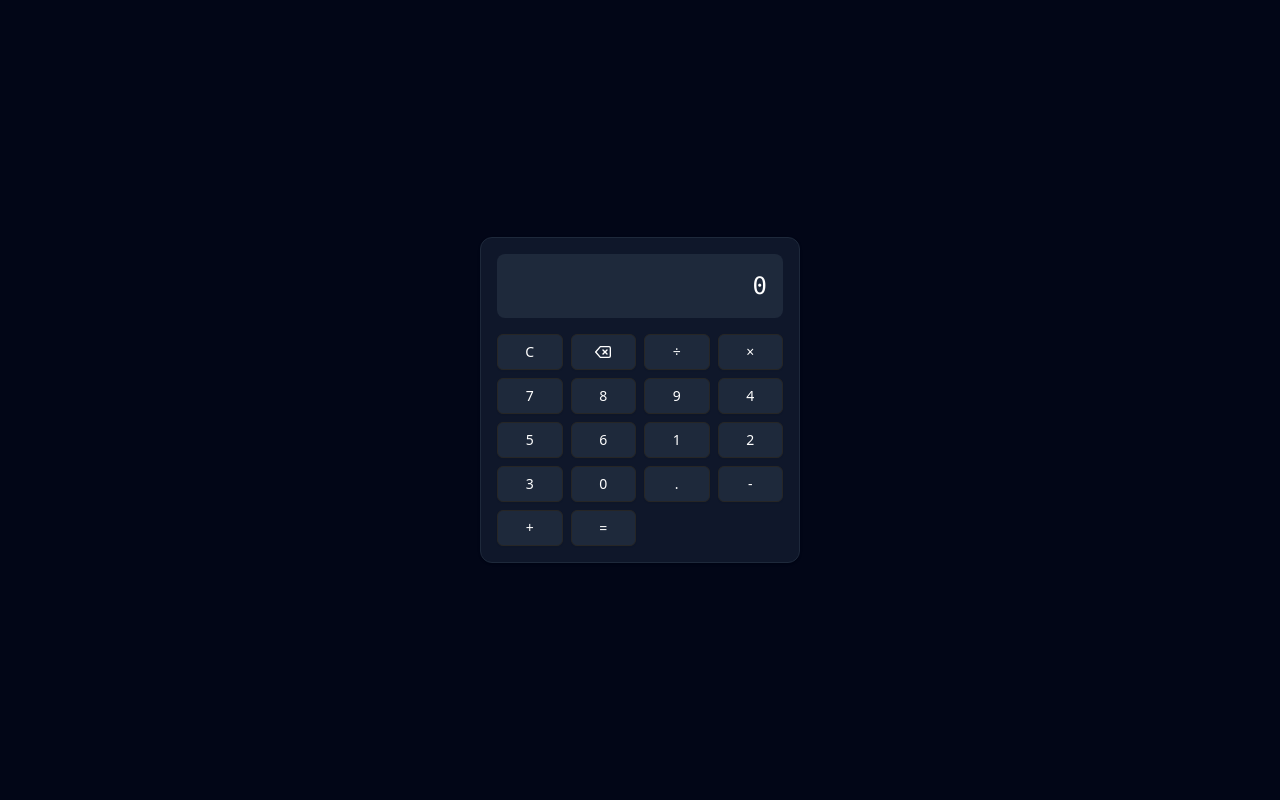
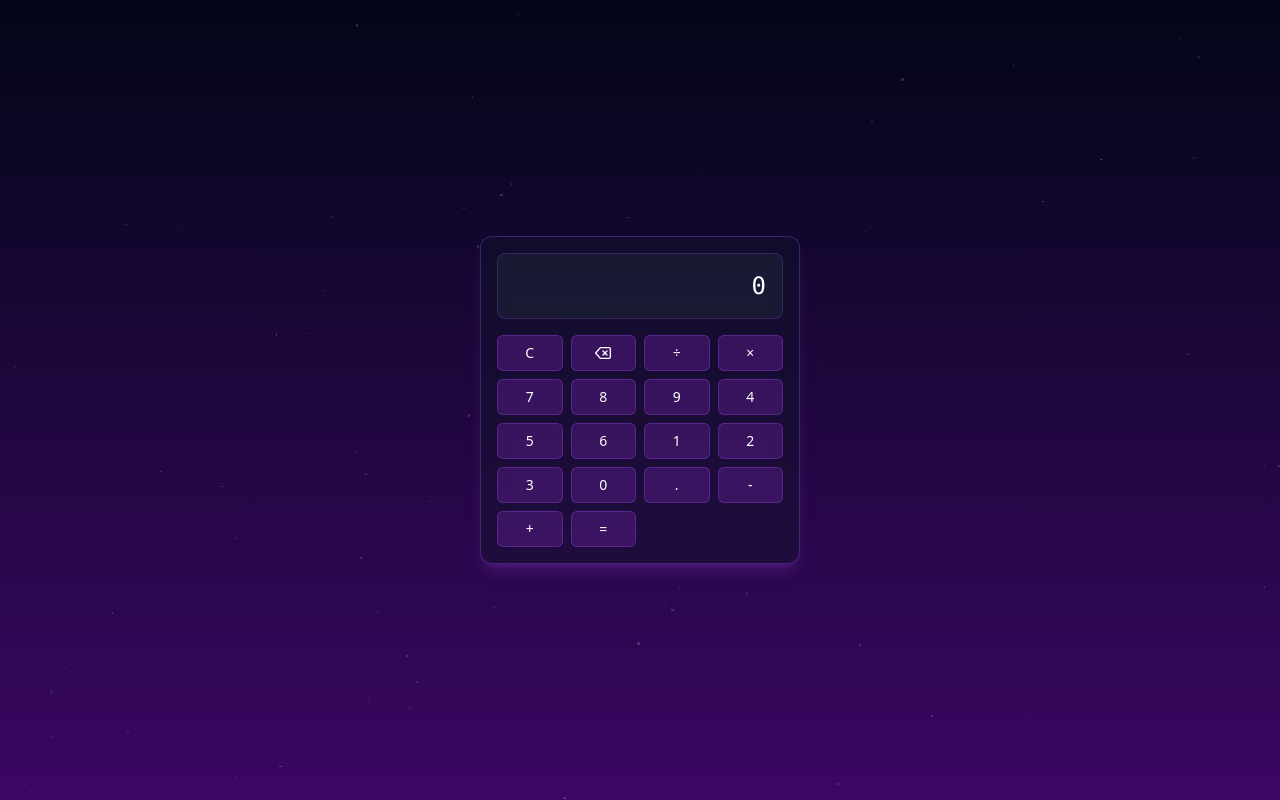
Before and after one commit to vocabotics/nightcalc, a React (Vite) app: page / in a window 1280 px wide. Built offline with nearby package versions, Linux system fonts and the light colour scheme.

Commit message:
Update: make it space themed...

```diff
--- a/src/components/Calculator/Calculator.tsx
+++ b/src/components/Calculator/Calculator.tsx
@@ -71,40 +71,40 @@ export function Calculator() {
 
   return (
     <motion.div
-      initial={{ scale: 0.9, opacity: 0 }}
-      animate={{ scale: 1, opacity: 1 }}
-      transition={{ duration: 0.3 }}
+      initial={{ scale: 0.9, opacity: 0, y: 20 }}
+      animate={{ scale: 1, opacity: 1, y: 0 }}
+      transition={{ duration: 0.5 }}
     >
-      <Card className="w-80 bg-slate-900 border-slate-800">
+      <Card className="w-80 bg-opacity-40 bg-slate-900 backdrop-blur-md border-purple-500 border-opacity-30 shadow-lg shadow-purple-500/20">
         <CardContent className="p-4">
-          <div className="mb-4 bg-slate-800 p-4 rounded-lg">
+          <div className="mb-4 bg-slate-800 bg-opacity-50 p-4 rounded-lg border border-purple-500 border-opacity-20">
             <div className="text-right text-2xl font-mono text-white">{display}</div>
           </div>
           <div className="grid grid-cols-4 gap-2">
             <Button
               variant="outline"
-              className="bg-slate-800 text-white hover:bg-slate-700"
+              className="bg-purple-900 bg-opacity-50 text-white hover:bg-purple-800 hover:bg-opacity-70 border-purple-500 border-opacity-30"
               onClick={clear}
             >
               C
             </Button>
             <Button
               variant="outline"
-              className="bg-slate-800 text-white hover:bg-slate-700"
+              className="bg-purple-900 bg-opacity-50 text-white hover:bg-purple-800 hover:bg-opacity-70 border-purple-500 border-opacity-30"
               onClick={deleteLastDigit}
             >
               <FiDelete />
             </Button>
             <Button
               variant="outline"
-              className="bg-slate-800 text-white hover:bg-slate-700"
+              className="bg-purple-900 bg-opacity-50 text-white hover:bg-purple-800 hover:bg-opacity-70 border-purple-500 border-opacity-30"
               onClick={() => handleOperation('/')}
             >
               ÷
             </Button>
             <Button
               variant="outline"
-              className="bg-slate-800 text-white hover:bg-slate-700"
+              className="bg-purple-900 bg-opacity-50 text-white hover:bg-purple-800 hover:bg-opacity-70 border-purple-500 border-opacity-30"
               onClick={() => handleOperation('*')}
             >
               ×
@@ -113,7 +113,7 @@ export function Calculator() {
               <Button
                 key={num}
                 variant="outline"
-                className="bg-slate-800 text-white hover:bg-slate-700"
+                className="bg-purple-900 bg-opacity-50 text-white hover:bg-purple-800 hover:bg-opacity-70 border-purple-500 border-opacity-30"
                 onClick={() => handleNumber(num.toString())}
               >
                 {num}
@@ -121,28 +121,28 @@ export function Calculator() {
             ))}
             <Button
               variant="outline"
-              className="bg-slate-800 text-white hover:bg-slate-700"
+              className="bg-purple-900 bg-opacity-50 text-white hover:bg-purple-800 hover:bg-opacity-70 border-purple-500 border-opacity-30"
               onClick={() => handleNumber('.')}
             >
               .
             </Button>
             <Button
               variant="outline"
-              className="bg-slate-800 text-white hover:bg-slate-700"
+              className="bg-purple-900 bg-opacity-50 text-white hover:bg-purple-800 hover:bg-opacity-70 border-purple-500 border-opacity-30"
               onClick={() => handleOperation('-')}
             >
               -
             </Button>
             <Button
               variant="outline"
-              className="bg-slate-800 text-white hover:bg-slate-700"
+              className="bg-purple-900 bg-opacity-50 text-white hover:bg-purple-800 hover:bg-opacity-70 border-purple-500 border-opacity-30"
               onClick={() => handleOperation('+')}
             >
               +
             </Button>
             <Button
               variant="outline"
-              className="bg-slate-800 text-white hover:bg-slate-700"
+              className="bg-purple-900 bg-opacity-50 text-white hover:bg-purple-800 hover:bg-opacity-70 border-purple-500 border-opacity-30"
               onClick={calculate}
             >
               =
--- a/src/index.css
+++ b/src/index.css
@@ -1,6 +1,12 @@
 @tailwind base;
 @tailwind components;
 @tailwind utilities;
+
+@keyframes twinkle {
+  0%, 100% { opacity: 0.3; }
+  50% { opacity: 1; }
+}
+
 @layer base {
   :root {
     --background: 0 0% 100%;
@@ -22,13 +28,9 @@
     --border: 0 0% 89.8%;
     --input: 0 0% 89.8%;
     --ring: 0 0% 3.9%;
-    --chart-1: 12 76% 61%;
-    --chart-2: 173 58% 39%;
-    --chart-3: 197 37% 24%;
-    --chart-4: 43 74% 66%;
-    --chart-5: 27 87% 67%;
-    --radius: 0.5rem
+    --radius: 0.5rem;
   }
+
   .dark {
     --background: 0 0% 3.9%;
     --foreground: 0 0% 98%;
@@ -49,13 +51,9 @@
     --border: 0 0% 14.9%;
     --input: 0 0% 14.9%;
     --ring: 0 0% 83.1%;
-    --chart-1: 220 70% 50%;
-    --chart-2: 160 60% 45%;
-    --chart-3: 30 80% 55%;
-    --chart-4: 280 65% 60%;
-    --chart-5: 340 75% 55%
   }
 }
+
 @layer base {
   * {
     @apply border-border;
--- a/src/pages/Home.tsx
+++ b/src/pages/Home.tsx
@@ -2,7 +2,22 @@ import { Calculator } from '@/components/Calculator/Calculator';
 
 export function Home() {
   return (
-    <div className="min-h-screen flex items-center justify-center bg-slate-950 p-4">
+    <div className="min-h-screen flex items-center justify-center bg-gradient-to-b from-slate-950 to-purple-950 p-4 relative overflow-hidden">
+      <div className="absolute inset-0 opacity-20">
+        {[...Array(100)].map((_, i) => (
+          <div
+            key={i}
+            className="absolute rounded-full bg-white"
+            style={{
+              width: Math.random() * 3 + 'px',
+              height: Math.random() * 3 + 'px',
+              top: Math.random() * 100 + '%',
+              left: Math.random() * 100 + '%',
+              animation: `twinkle ${Math.random() * 3 + 2}s infinite`
+            }}
+          />
+        ))}
+      </div>
       <Calculator />
     </div>
   );
```
Also changed, not shown: src/index.html (added, +8 -0 lines).
